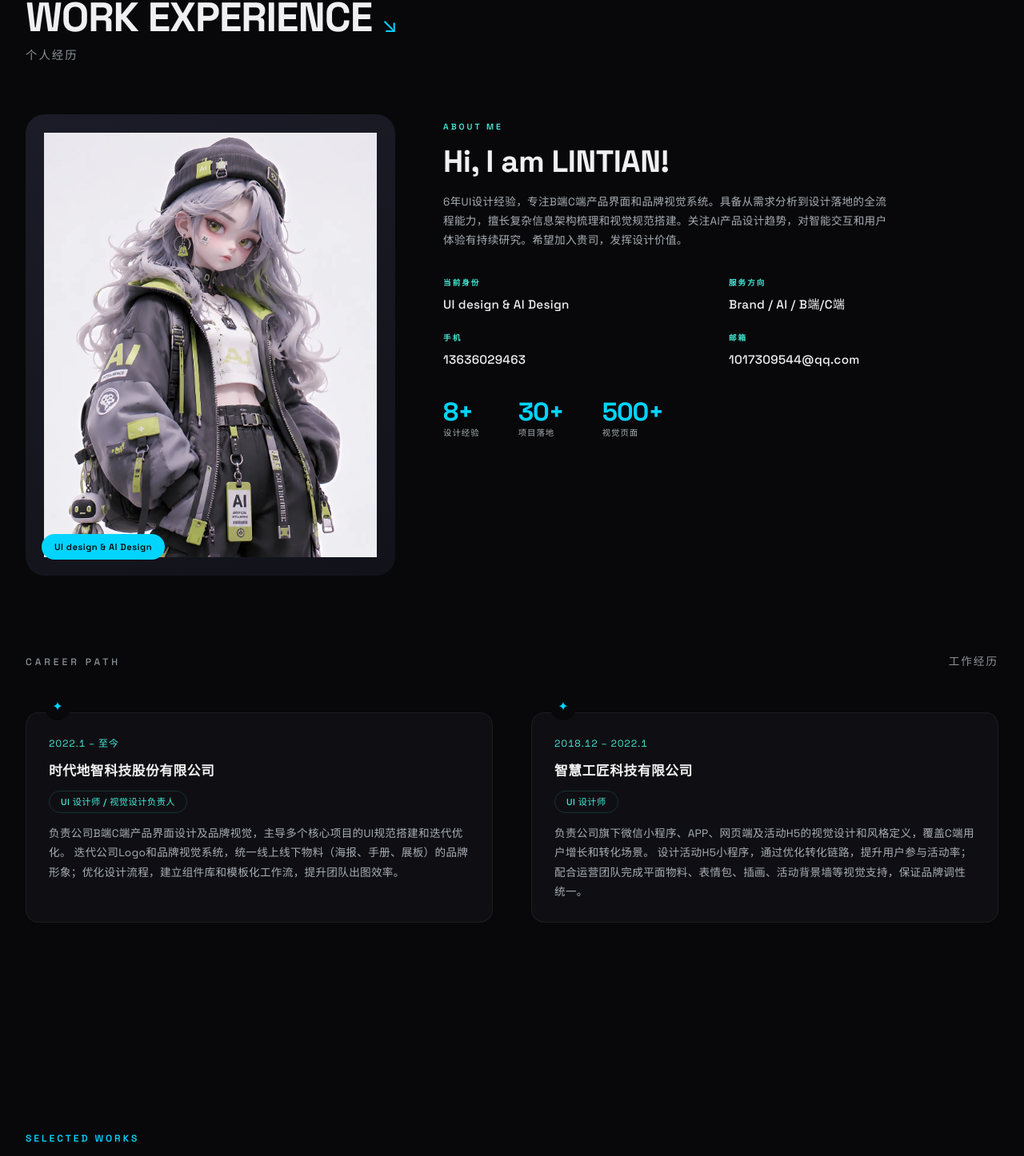
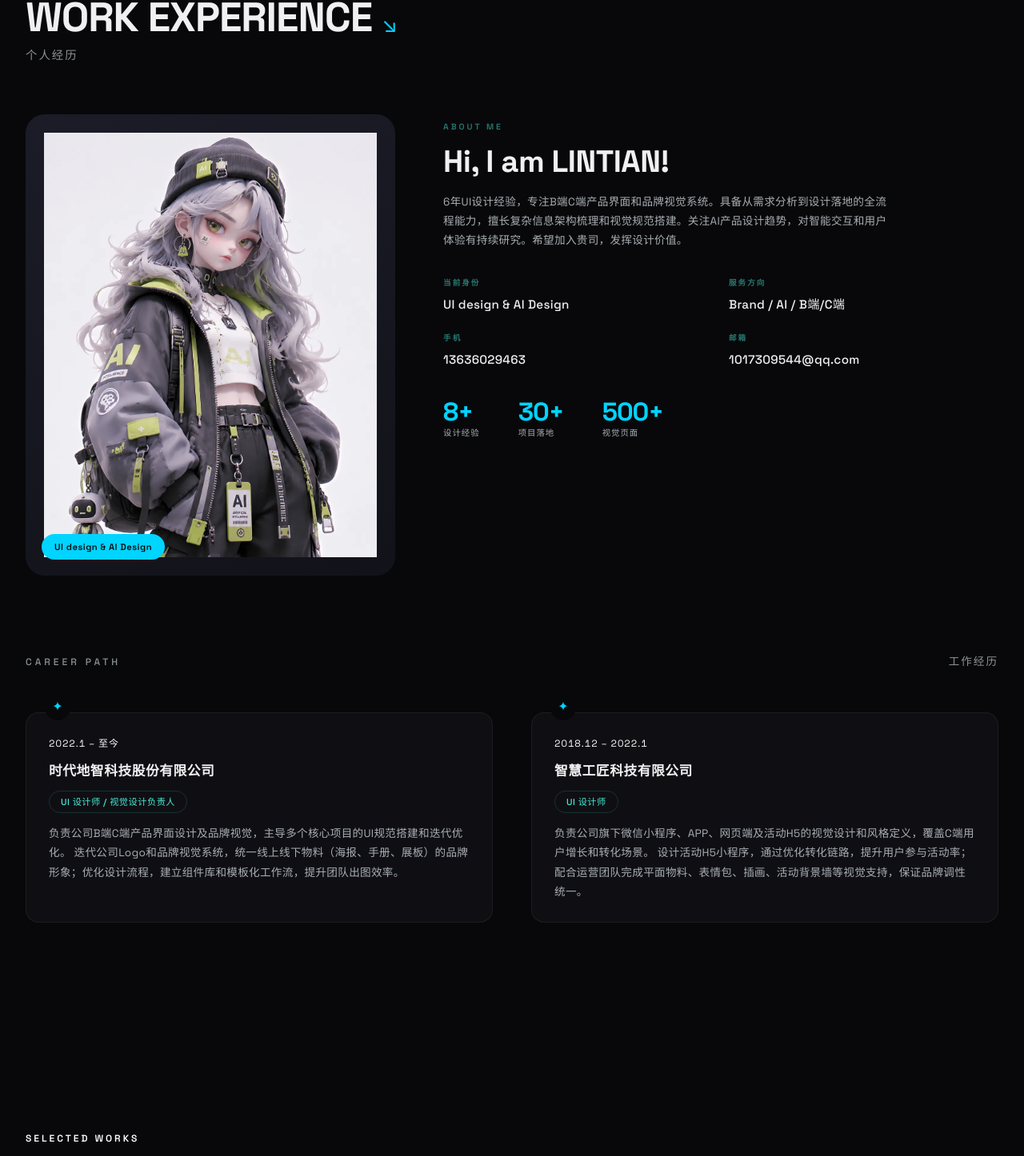
Before and after one commit to ltian869166-max/ai_log, a React (Vite) app: page / in a window 1280 px wide. Shown: the part 905-2351 px from the top of the page at 80% size. Built offline with nearby package versions, Linux system fonts and the light colour scheme.

Commit message:
style: skill-tag/section-label/tl-date改为白色，info-label/cell-label透明度降50%

```diff
--- a/src/components/About.css
+++ b/src/components/About.css
@@ -99,7 +99,7 @@
   font-size: 0.65rem;
   font-weight: 600;
   letter-spacing: 3px;
-  color: var(--accent-secondary);
+  color: rgba(70, 236, 217, 0.5);
   text-transform: uppercase;
   margin-bottom: 12px;
 }
@@ -140,7 +140,7 @@
   font-size: 0.6rem;
   font-weight: 600;
   letter-spacing: 2px;
-  color: var(--accent-secondary);
+  color: rgba(70, 236, 217, 0.5);
   text-transform: uppercase;
 }
 
@@ -263,7 +263,7 @@
 .about-tl-date {
   display: block;
   font-size: 0.75rem;
-  color: var(--accent-secondary);
+  color: #ffffff;
   letter-spacing: 1px;
   font-feature-settings: "tnum";
   margin-bottom: 8px;
--- a/src/components/Skills.css
+++ b/src/components/Skills.css
@@ -68,7 +68,7 @@
   font-size: 0.65rem;
   font-weight: 600;
   letter-spacing: 2px;
-  color: var(--accent-secondary);
+  color: #ffffff;
   text-transform: uppercase;
 }
 
--- a/src/index.css
+++ b/src/index.css
@@ -148,7 +148,7 @@ button,
   font-weight: 600;
   text-transform: uppercase;
   letter-spacing: 3px;
-  color: var(--accent);
+  color: #ffffff;
   margin-bottom: 12px;
 }
 
```
